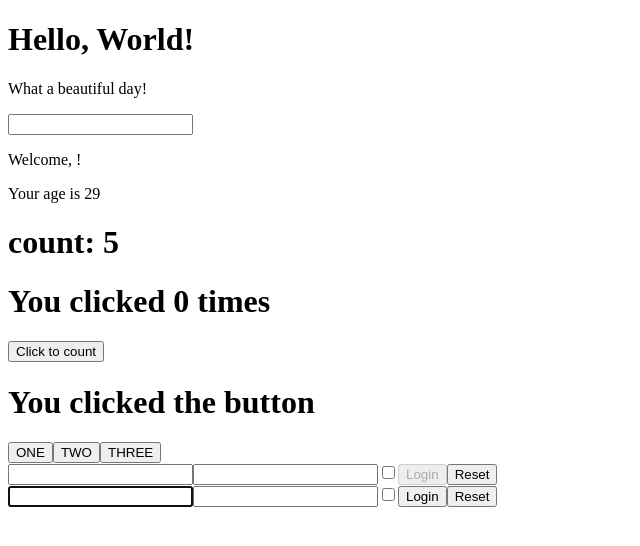
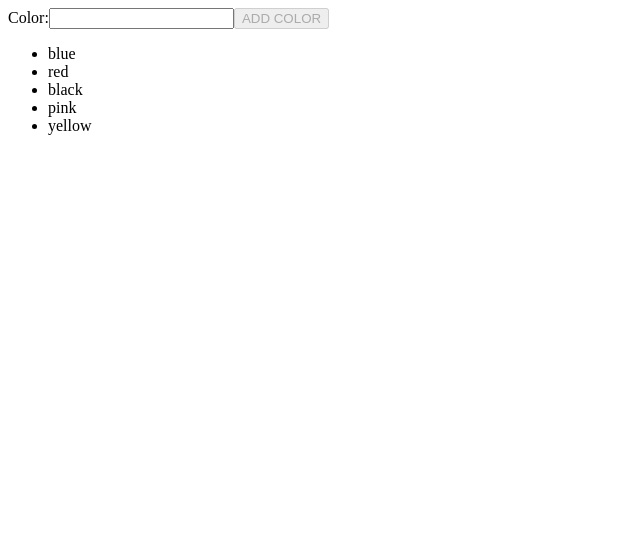
Before and after one commit to stefaniazocco/react-exercises, a React (Create React App) app: page / in a window 1280 px wide. Shown: the top 546 px of the page, without its empty margins (0-640 px from the left). Built offline with nearby package versions, Linux system fonts and the light colour scheme.

Commit message:
add list

```diff
--- a/src/App.js
+++ b/src/App.js
@@ -1,22 +1,12 @@
 import React from "react"
-import { ClickCounter } from "./ClickCounter"
-import { ClickTracker } from "./ClickTracker"
-import { Counter } from "./Counter"
-import { Hello } from "./Hello"
-import { InteractiveWelcome } from "./InteractiveWelcome"
-import { Login } from "./Login"
-import { UncontrolledLogin } from "./UncontrolledLogin"
+import { TodoList } from "./TodoList"
+
 
 export class App extends React.Component{
     render() {
         return  <div>
-                    <Hello />
-                    <InteractiveWelcome />
-                    <Counter initialValue = {0} incrementAmount = {1} incrementInterval = {1000}/>
-                    <ClickCounter />
-                    <ClickTracker />
-                    <Login />
-                    <UncontrolledLogin />
+
+                    <TodoList />
                 </div>
     }
 }
--- /dev/null
+++ b/src/TodoList.js
@@ -0,0 +1,56 @@
+import React from "react";
+
+export class TodoList extends React.Component{
+    state = {
+        items: [
+            "blue" ,
+            "red",
+            "black",
+            "pink",
+            "yellow"
+        ]
+    }
+
+
+    handleInputChange = (event) => {
+        const value = event.target.value
+
+        this.setState({
+            newitem: value
+        })
+    }
+
+    handleFormSubmit= (event) => {
+        const value = event.target.value
+
+        this.setState({
+            newitem: value
+        })
+
+        this.state.items.push(this.state.newitem)
+    }
+
+
+    render(){
+        return(
+            <div>
+                <label>
+                    Color:
+                    <input
+                        name="input"
+                        value={this.state.input}
+                        onChange={this.handleInputChange}
+                    />
+                </label>
+                <button onClick={this.handleFormSubmit} disabled={!this.state.newitem}>ADD COLOR</button>
+
+                <ul>
+                    {this.state.items.map((todo, index) => (
+                        <li key={index}>{todo}</li>
+                    ))}
+                </ul>
+            </div>
+        )
+    }
+
+}
```
